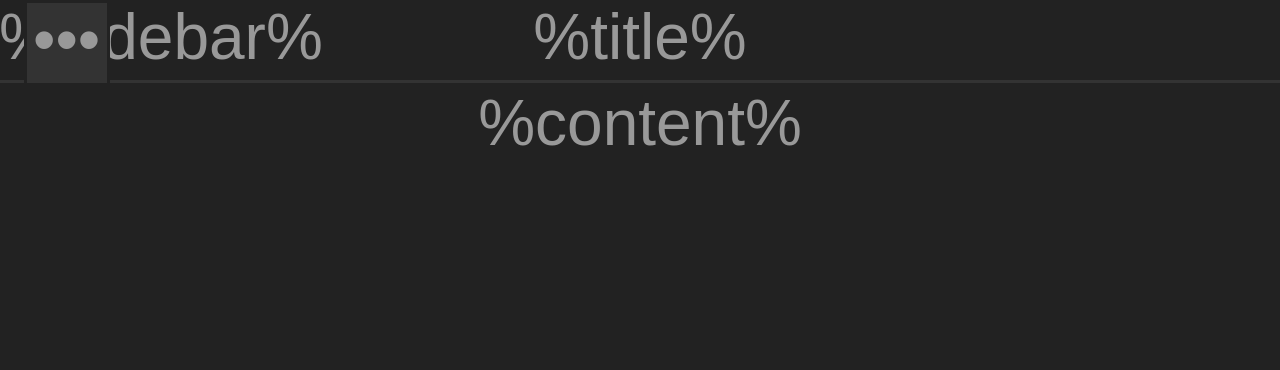
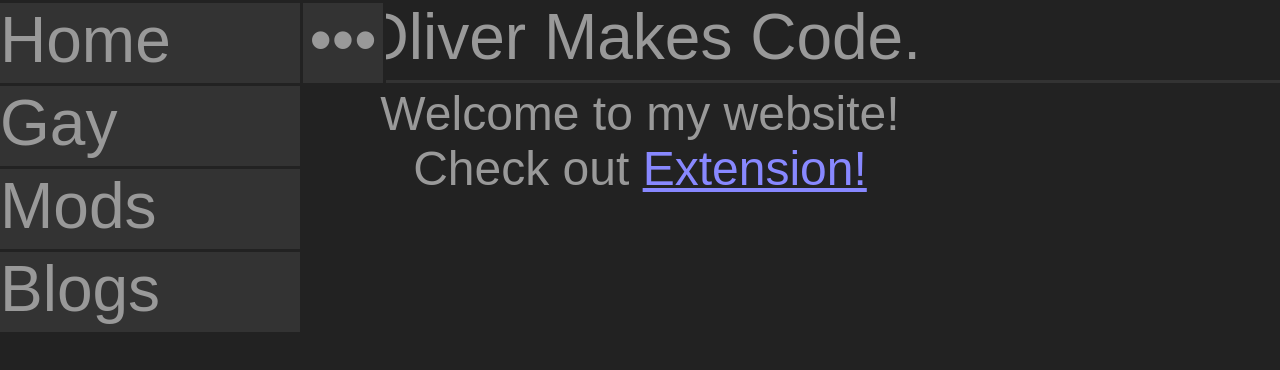
Before and after one commit to Oliver-makes-code/website-old, a website: page index.html in a window 1280 px wide. Both pictures are taken after a click on the element "•••". Drawn offline with Linux system fonts and the light colour scheme.

Commit message:
Cleaned up HTML And removed animations to be replaced with 2 transitions

```diff
--- a/index.html
+++ b/index.html
@@ -1,35 +1,23 @@
 <html>
+
 <head>
     <meta content="Oliver Makes Code." property="og:title" />
     <meta content="The official website of @Octal#1312" property="og:description" />
     <meta content="http://olivermakesco.de" property="og:url" />
-    <meta name="viewport" content="width=device-width, initial-scale=2" />
+    <meta name="viewport" content="width=device-width, initial-scale=1" />
     <meta charset="utf8" />
     <style>
+        a {
+            color: #8888ff;
+        }
+
         body {
             background-color: #222222;
             color: #999999;
             margin: none;
             font-family: Arial, Helvetica;
         }
-      @keyframes slider {
-        from {
-          left: -1px;
-        }
-        to {
-          left: min(100vw - 10vmin, 300px);
-        }
-      }
-      @keyframes slider-content {
-        from {
-          width: 0;
-          left: -1px;
-        }
-        to {
-          width: min(100vw - 10vmin, 300px);
-          left: 0px;
-        }
-      }
+
         .side {
             user-select: none;
             border: 3px solid #222222;
@@ -42,19 +30,36 @@
             font-size: 8vmin;
             text-align: center;
             position: fixed;
+            transition: left 250ms ease;
         }
+
+        .side-content.open .side {
+            left: min(100vw - 10vmin, 300px);
+        }
+
         .side-content {
             user-select: none;
-        position: relative;
             background-color: #22222200;
-        width: min(100vw - 10vmin, 300px);
             height: 100vh;
             left: 0;
             top: 0px;
             font-size: 8vmin;
             position: fixed;
+            width: 0;
+            overflow-x: hidden;
+            transition: width 250ms ease;
         }
-      .side-element {
+
+        .side-content a {
+            text-decoration: none;
+            color: #999999;
+        }
+
+        .side-content.open {
+            width: min(100vw - 10vmin, 300px);
+        }
+
+        .side-content :is(a, summary) {
             cursor: pointer;
             left: inherit;
             border-top: 3px solid #222222;
@@ -64,42 +69,26 @@
             white-space: nowrap;
             overflow: hidden;
         }
-      @keyframes element-open {
-        from {
-          height: 10vmin;
+
+        .side-content details {
+            background-color: #333333;
+
         }
-        to {
+
+        .side-content details a {
+            cursor: pointer;
+            border-top: 3px solid #333333;
+            background-color: #22222288;
+            font-size: 7vmin;
             height: auto;
+            margin-left: 8px;
+
         }
-      }
-      .sub-menu {
-        animation-name: element-open;
-        animation-duration: 0.1s;
-        animation-direction: alternate;
-        animation-iteration-count: infinite;
-        animation-timing-function: ease-in-out;
-        position: relative;
-        border-top: 3px solid #222222;
-        background-color: #333333;
-        display: block;
-        white-space: nowrap;
-        overflow: hidden;
-      }
+
         .sub-title {
             cursor: pointer;
         }
-      .sub-element {
-        cursor: pointer;
-        position: relative;
-        border-top: 3px solid #333333;
-        background-color: #22222288;
-        display: block;
-        white-space: nowrap;
-        overflow: hidden;
-        left: 2%;
-        font-size: 7vmin;
-        width: min(100vw - 10vmin - 2%, 300px - 2%);
-      }
+
         .title {
             text-align: center;
             position: absolute;
@@ -112,6 +101,7 @@
             height: 10vmin;
             font-size: 8vmin;
         }
+
         .content {
             text-align: center;
             position: absolute;
@@ -120,54 +110,36 @@
             top: calc(10vmin + 6px);
             left: 0px;
             width: 100vw;
-        font-size: 8vmin;
+            font-size: 6vmin;
         }
     </style>
 </head>
+
 <body>
-    <div class="title" id="title">%title%</div>
-    <div class="content" id="content">%content%</div>
-    <div class="side-content" id="side-content">
-%sidebar%
+    <div class="title" id="title">Oliver Makes Code.</div>
+    <div class="content" id="content">
+        Welcome to my website!<br>
+        Check out <a href="/mods/ext">Extension!</a>
     </div>
+    <div class="side-content" id="$sideContent">
+        <a href="/">Home</a>
+        <a href="/bgdc">Gay</a>
+        <details>
+            <summary>Mods</summary>
+            <a href="/mods">Mods</a>
+            <a href="/mods/ext">Extension</a>
+        </details>
+        <details>
+            <summary>Blogs</summary>
+            <a href="/blog">Home</a>
+        </details>
         <div class="side" id="side" onclick="slide()">•••</div>
+    </div>
     <script>
-      let slider = document.getElementById("side");
-      let sliderContent = document.getElementById("side-content");
-
-      slider.style.animationName = "slider";
-      slider.style.animationDirection = "alternate";
-      slider.style.animationDuration = "0.5s";
-      slider.style.animationIterationCount = "infinite";
-      slider.style.animationPlayState = "paused";
-      slider.style.animationTimingFunction = "ease-in-out";
-      sliderContent.style.animationName = "slider-content";
-      sliderContent.style.animationDirection = "alternate";
-      sliderContent.style.animationDuration = "0.5s";
-      sliderContent.style.animationIterationCount = "infinite";
-      sliderContent.style.animationPlayState = "paused";
-      sliderContent.style.animationTimingFunction = "ease-in-out";
-      slider.addEventListener("animationiteration",() => {
-        slider.style.animationPlayState = "paused";
-        sliderContent.style.animationPlayState = "paused";
-      }, false);
         function slide() {
-        slider.style.animationPlayState = "running";
-        sliderContent.style.animationPlayState = "running";
-      }
-
-      function redirect(link) {
-        window.location.href = link;
-      }
-
-      function toggle(name) {
-        let element = document.getElementById(name);
-        element.style.animationPlayState = "running";
-        element.addEventListener("animationiteration",() => {
-          element.style.animationPlayState = "paused";
-          element.removeEventListener("animationiteration", () => {});
-        }, false);
+            $sideContent.classList.toggle("open")
         }
     </script>
 </body>
+
 </html>
```
Lines whose indentation alone changed are shown as unchanged.
